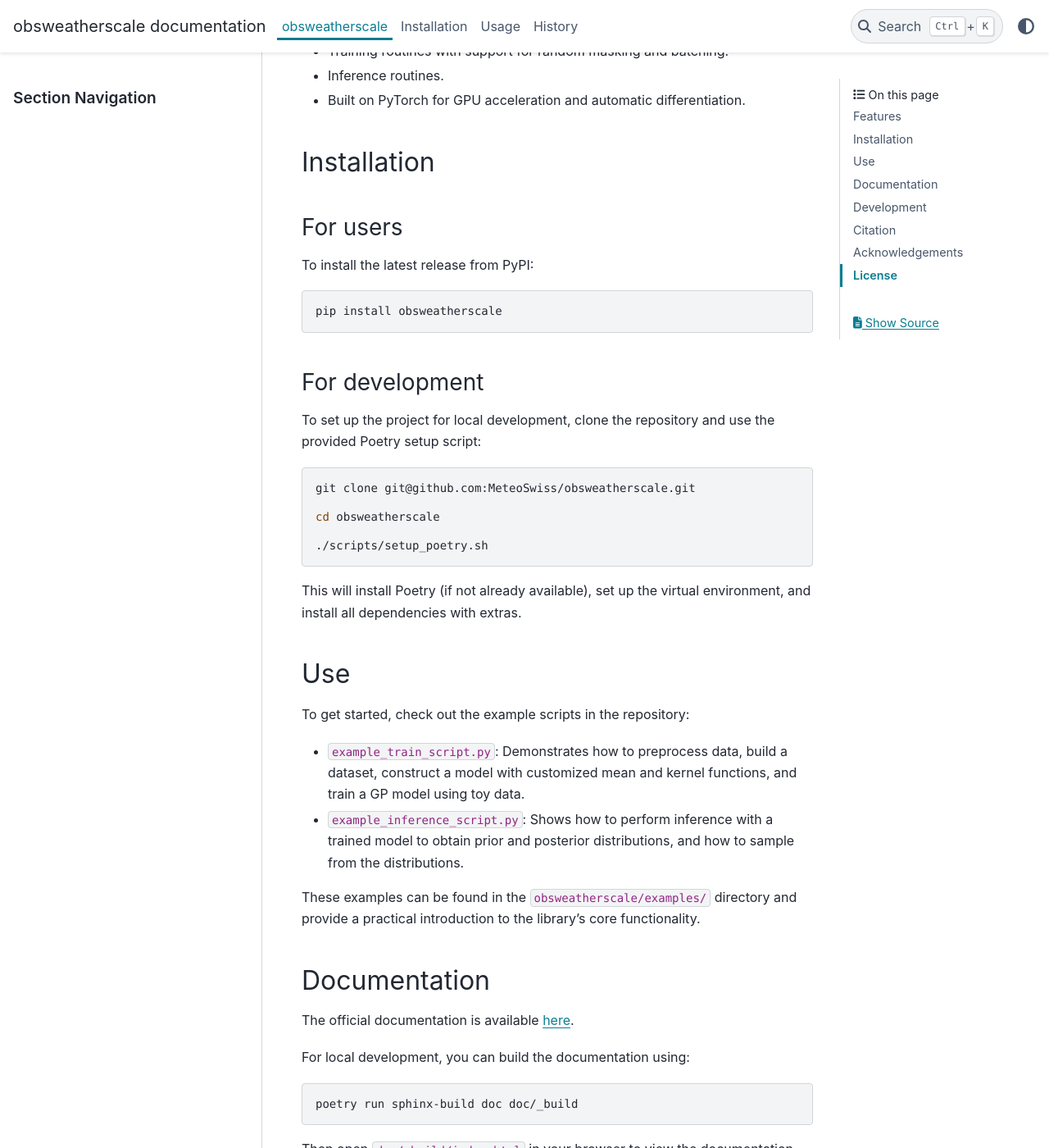
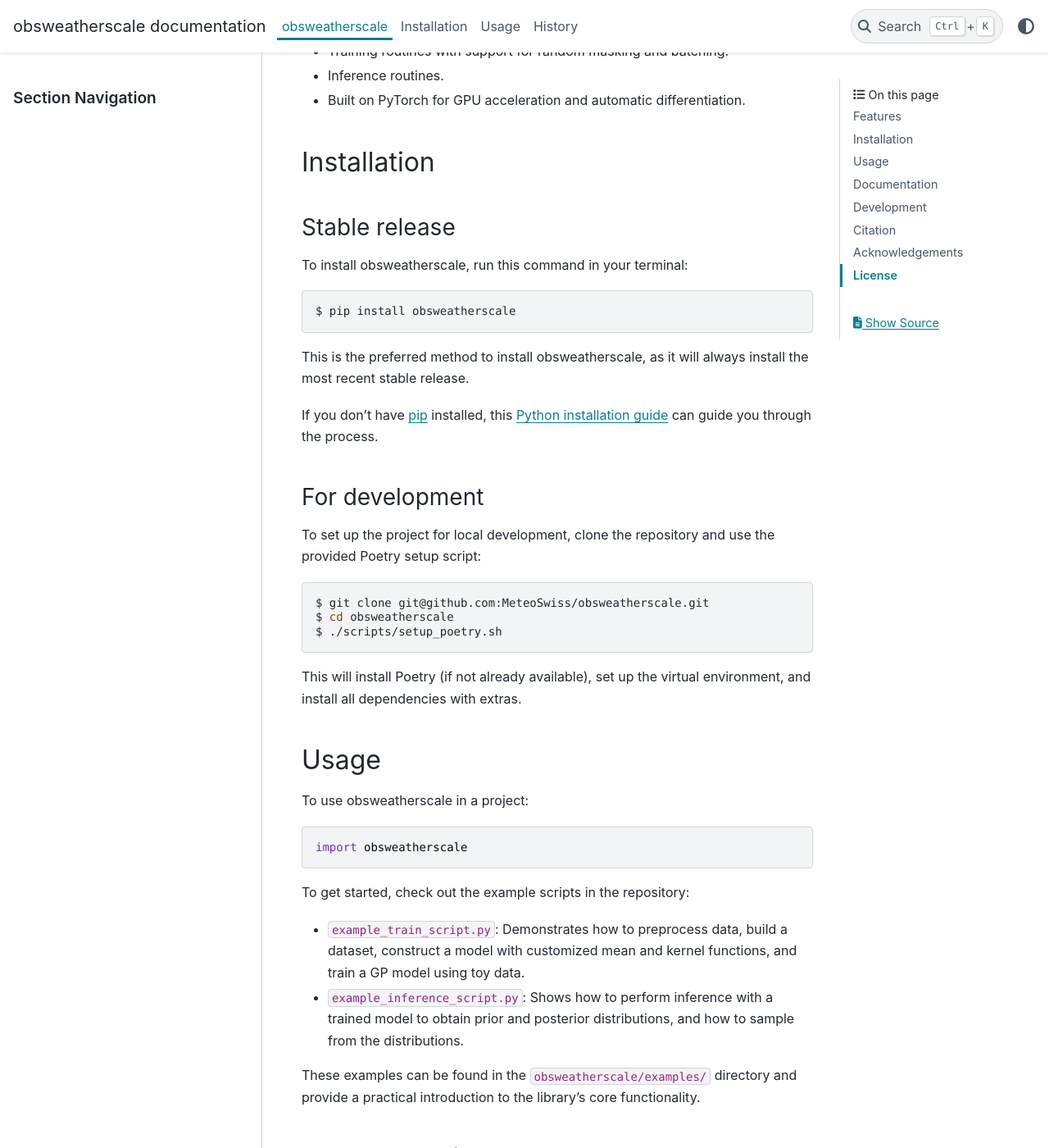
Before and after one commit to MeteoSwiss/obsweatherscale, a Sphinx documentation site: the page built from doc/readme.rst, in a window 1280 px wide and 1400 px high, scrolled down 1003 px. Shown: the whole window at 82% size. Built offline with Sphinx 7.4.7 and the PyData theme 0.15.4, drawn with Linux system fonts in a browser that asks for light colours.

Commit message:
harmonize readme with docs

```diff
--- a/README.rst
+++ b/README.rst
@@ -32,31 +32,44 @@
 
 Installation
 ------------
-For users
-~~~~~~~~~
-To install the latest release from PyPI:
+Stable release
+~~~~~~~~~~~~~~~
+To install obsweatherscale, run this command in your terminal:
 
-.. code-block:: bash
+.. code-block:: console
 
-   pip install obsweatherscale
+    $ pip install obsweatherscale
+
+This is the preferred method to install obsweatherscale, as it
+will always install the most recent stable release.
+
+If you don't have `pip`_ installed, this `Python installation guide`_ can guide
+you through the process.
+
+.. _pip: https://pip.pypa.io
+.. _Python installation guide: http://docs.python-guide.org/en/latest/starting/installation/
 
 
 For development
 ~~~~~~~~~~~~~~~
 To set up the project for local development, clone the repository and use the provided Poetry setup script:
 
-.. code-block::  bash
+.. code-block:: console
 
-    git clone git@github.com:MeteoSwiss/obsweatherscale.git
-
-    cd obsweatherscale
-
-    ./scripts/setup_poetry.sh
+    $ git clone git@github.com:MeteoSwiss/obsweatherscale.git
+    $ cd obsweatherscale
+    $ ./scripts/setup_poetry.sh
 
 This will install Poetry (if not already available), set up the virtual environment, and install all dependencies with extras.
 
-Use
-----
+Usage
+-----
+
+To use obsweatherscale in a project::
+
+    import obsweatherscale
+
+
 To get started, check out the example scripts in the repository:
 
 * ``example_train_script.py``: Demonstrates how to preprocess data, build a dataset, construct a model with customized mean and kernel functions, and train a GP model using toy data.
@@ -85,14 +98,14 @@
 Citation
 --------
 
-This library is built upon `GPyTorch <https://github.com/cornellius-gp/gpytorch>`_, which provides the core functionality for Gaussian process modeling and training.
+This library is built upon `GPyTorch <https://gpytorch.ai/>`_, which provides the core functionality for Gaussian process modeling and training.
 If you use obsweatherscale in your work, please cite both this library and GPyTorch.
 
 **obsweatherscale**
 
 Lloréns Jover, Icíar and Zanetta, Francesco.
 *obswetherscale: observation-conditioned ML downscaling of surface weather fields.*
-GitHub repository: https://github.com/MeteoSwiss/obsweatherscale ,
+GitHub repository: https://github.com/MeteoSwiss/obsweatherscale,
 2025.
 
 .. code-block:: bibtex
```
Also changed, not shown: doc/installation.rst (+16 -0 lines), doc/usage.rst (+13 -0 lines).
